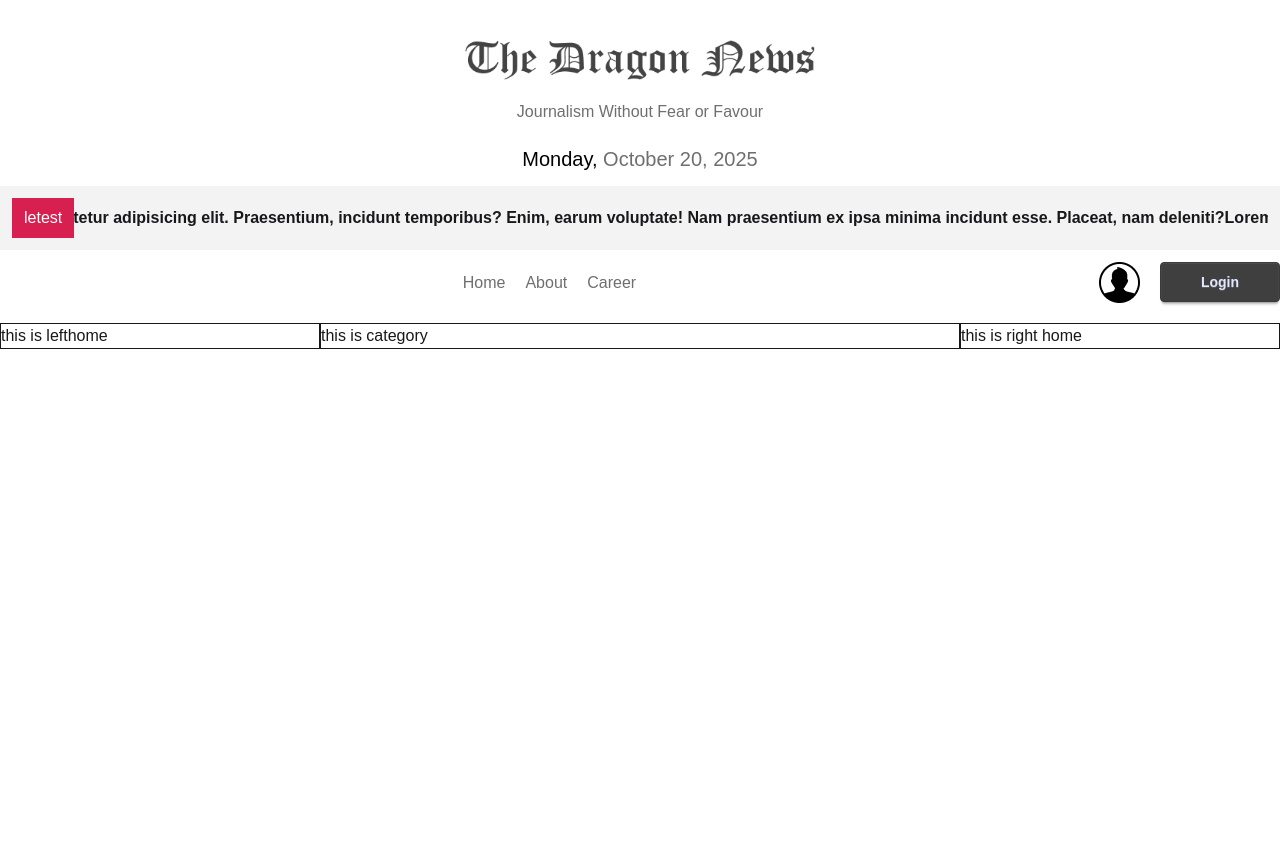
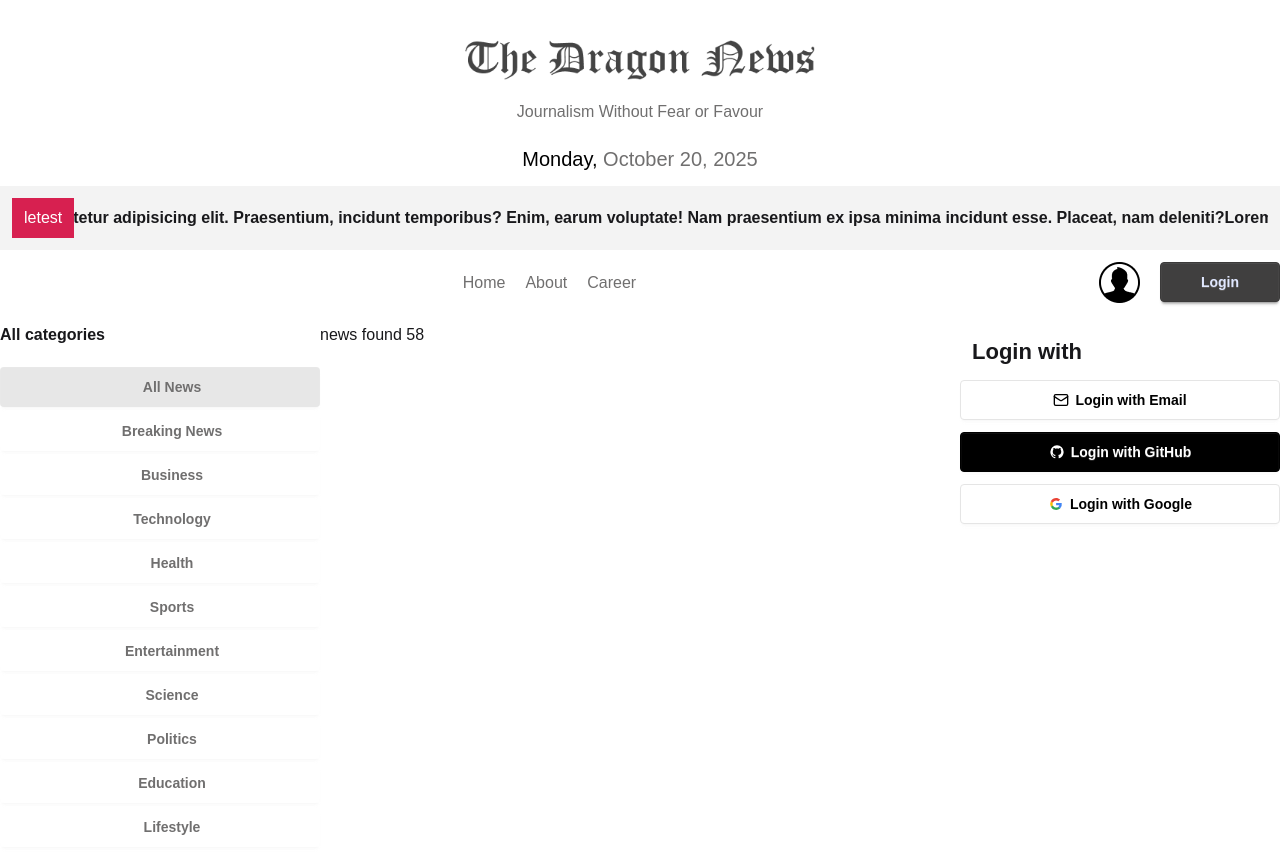
Before and after one commit to sodium000/News_portal, a React (Vite) app: page /category/0 in a window 1280 px wide. Before the commit the page ends 800 px from the top, so only its background shows below. Built offline with nearby package versions, Linux system fonts and the light colour scheme.

Commit message:
data load and filter

```diff
--- /dev/null
+++ b/src/component/Category/CategoryList.jsx
@@ -0,0 +1,27 @@
+import React from 'react';
+import { use } from 'react';
+import { NavLink } from 'react-router';
+
+const CategoriesPromise = fetch("/categories.json").then(res => res.json())
+
+const CategoryList = () => {
+    const CategoriesList = use(CategoriesPromise);
+
+    return (
+        <div>
+            <div className='flex flex-col mt-5 gap-1'>
+                {
+                    CategoriesList.map(category =>
+                    <NavLink key={category.id}
+                    className={" btn pl-10 text-accent hover:bg-sky-200 bg-base-100 border-0 font-semibold"}
+                    to={`/category/${category.id}`}>{category.name}
+                    </NavLink>
+
+                    )
+                }
+            </div>
+        </div>
+    );
+};
+
+export default CategoryList;
--- a/src/component/Home/LeftHome.jsx
+++ b/src/component/Home/LeftHome.jsx
@@ -1,9 +1,13 @@
-import React from 'react';
+import React, { Suspense } from 'react';
+import CategoryList from '../Category/CategoryList';
 
 const LeftHome = () => {
     return (
         <div>
-            this is lefthome
+            <h2 className='font-bold'>All categories</h2>
+            <Suspense fallback={<div className='flex justify-center-safe'><span className="loading loading-spinner text-accent  mt-10"></span></div>}>
+                <CategoryList></CategoryList>
+            </Suspense>
         </div>
     );
 };
--- a/src/component/Home/RightHome.jsx
+++ b/src/component/Home/RightHome.jsx
@@ -1,9 +1,11 @@
 import React from 'react';
+import LoginButton from '../LoginButton/LoginButton';
 
 const RightHome = () => {
     return (
-        <div>
-            this is right home
+        <div className=''>
+            <h1 className='font-bold my-3 pl-3 text-[22px]'>Login with</h1>
+            <LoginButton></LoginButton>
         </div>
     );
 };
--- /dev/null
+++ b/src/component/LoginButton/LoginButton.jsx
@@ -0,0 +1,27 @@
+import React from 'react';
+
+const LoginButton = () => {
+    return (
+        <div className='flex flex-col gap-3 '>
+            {/* Email */}
+            <button className="btn bg-white text-black border-[#e5e5e5]">
+                <svg aria-label="Email icon" width="16" height="16" xmlns="http://www.w3.org/2000/svg" viewBox="0 0 24 24"><g strokeLinejoin="round" strokeLinecap="round" strokeWidth="2" fill="none" stroke="black"><rect width="20" height="16" x="2" y="4" rx="2"></rect><path d="m22 7-8.97 5.7a1.94 1.94 0 0 1-2.06 0L2 7"></path></g></svg>
+                Login with Email
+            </button>
+
+            {/* GitHub */}
+            <button className="btn bg-black text-white border-black">
+                <svg aria-label="GitHub logo" width="16" height="16" xmlns="http://www.w3.org/2000/svg" viewBox="0 0 24 24"><path fill="white" d="M12,2A10,10 0 0,0 2,12C2,16.42 4.87,20.17 8.84,21.5C9.34,21.58 9.5,21.27 9.5,21C9.5,20.77 9.5,20.14 9.5,19.31C6.73,19.91 6.14,17.97 6.14,17.97C5.68,16.81 5.03,16.5 5.03,16.5C4.12,15.88 5.1,15.9 5.1,15.9C6.1,15.97 6.63,16.93 6.63,16.93C7.5,18.45 8.97,18 9.54,17.76C9.63,17.11 9.89,16.67 10.17,16.42C7.95,16.17 5.62,15.31 5.62,11.5C5.62,10.39 6,9.5 6.65,8.79C6.55,8.54 6.2,7.5 6.75,6.15C6.75,6.15 7.59,5.88 9.5,7.17C10.29,6.95 11.15,6.84 12,6.84C12.85,6.84 13.71,6.95 14.5,7.17C16.41,5.88 17.25,6.15 17.25,6.15C17.8,7.5 17.45,8.54 17.35,8.79C18,9.5 18.38,10.39 18.38,11.5C18.38,15.32 16.04,16.16 13.81,16.41C14.17,16.72 14.5,17.33 14.5,18.26C14.5,19.6 14.5,20.68 14.5,21C14.5,21.27 14.66,21.59 15.17,21.5C19.14,20.16 22,16.42 22,12A10,10 0 0,0 12,2Z"></path></svg>
+                Login with GitHub
+            </button>
+
+            {/* Google */}
+            <button className="btn bg-white text-black border-[#e5e5e5]">
+                <svg aria-label="Google logo" width="16" height="16" xmlns="http://www.w3.org/2000/svg" viewBox="0 0 512 512"><g><path d="m0 0H512V512H0" fill="#fff"></path><path fill="#34a853" d="M153 292c30 82 118 95 171 60h62v48A192 192 0 0190 341"></path><path fill="#4285f4" d="m386 400a140 175 0 0053-179H260v74h102q-7 37-38 57"></path><path fill="#fbbc02" d="m90 341a208 200 0 010-171l63 49q-12 37 0 73"></path><path fill="#ea4335" d="m153 219c22-69 116-109 179-50l55-54c-78-75-230-72-297 55"></path></g></svg>
+                Login with Google
+            </button>
+        </div>
+    );
+};
+
+export default LoginButton;
--- a/src/index.css
+++ b/src/index.css
@@ -19,3 +19,7 @@
   --color-base-300 : #e7e7e7;
   --color-accent : #706f6f;
 }
+
+a.active{
+  @apply bg-base-300
+}
--- a/src/layouts/HomeLayout.jsx
+++ b/src/layouts/HomeLayout.jsx
@@ -18,7 +18,7 @@
             <nav className='container mx-auto'>
                 <Navbar></Navbar>
             </nav>
-                <main className='container mx-auto my-5 *:border grid grid-cols-12'>
+                <main className='container mx-auto my-5 grid grid-cols-12 '>
                     <aside className='col-span-3' >
                         <LeftHome></LeftHome>
                     </aside>
--- a/src/pages/CategoryNews.jsx
+++ b/src/pages/CategoryNews.jsx
@@ -1,9 +1,29 @@
-import React from 'react';
+import React, { useEffect, useState } from 'react';
+import { useLoaderData, useParams } from 'react-router';
 
 const CategoryNews = () => {
+    const {id} = useParams()
+    const data = useLoaderData()
+    const [news,setnews] = useState([]);
+
+    useEffect(()=>{
+        if (id=='0') {
+            setnews(data);
+
+        }else if (id=='1') {
+            const FilterNews = data.filter((news)=>news.others.is_today_pick === true)
+        setnews(FilterNews);
+
+        }else{
+        const FilterNews = data.filter((news)=>news.category_id == id)
+        setnews(FilterNews);
+        }
+
+    },[data,id])
+
     return (
         <div>
-            this is category
+             news found {news.length}
         </div>
     );
 };
--- a/src/routes/router.jsx
+++ b/src/routes/router.jsx
@@ -14,7 +14,8 @@
             },
             {
                 path : "/category/:id",
-                element : <CategoryNews></CategoryNews>
+                element : <CategoryNews></CategoryNews>,
+                loader : ()=>fetch("/news.json")
             }
         ]
     },
```
